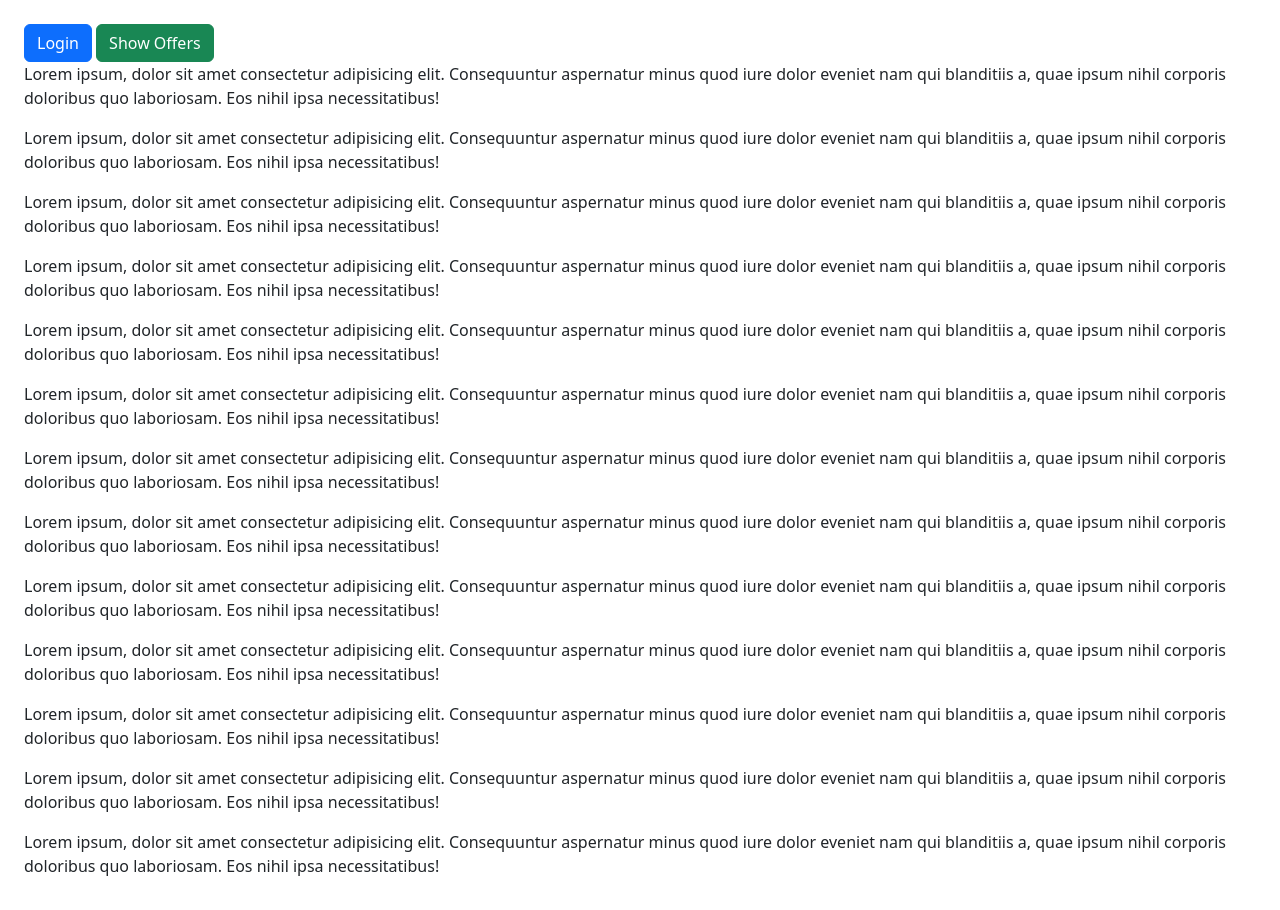
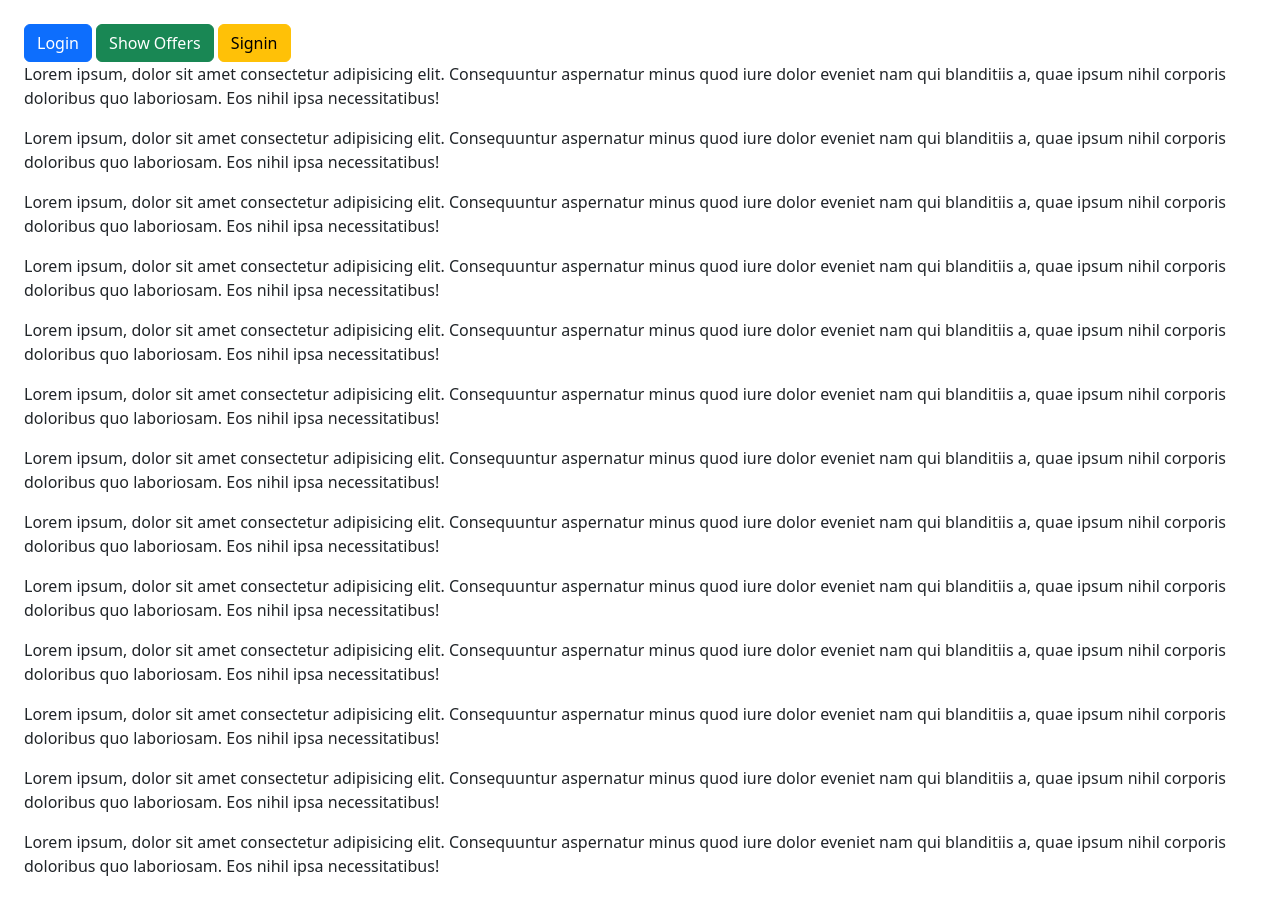
Before and after one commit to koushikbajpayee06/BootStrap, a website: page Day-4/modal.html in a window 1280 px wide. Drawn offline with nearby package versions, Linux system fonts and the light colour scheme.

Commit message:
link component used for navigations and for actos used button

```diff
--- a/Day-4/modal.html
+++ b/Day-4/modal.html
@@ -11,6 +11,7 @@
 <body class="p-4">
     <button class="btn btn-primary" data-bs-toggle="modal" data-bs-target="#login">Login</button>
     <button class="btn btn-success" data-bs-toggle="modal" data-bs-target="#offers">Show Offers</button>
+    <a href="#login" class="btn btn-warning" href="#login" data-bs-target="modal">Signin</a>
     <div class="modal fade" id="login">
         <div class="modal-dialog modal-dialog-centered modal-dialog-scrollable">
             <div class="modal-content">
```
